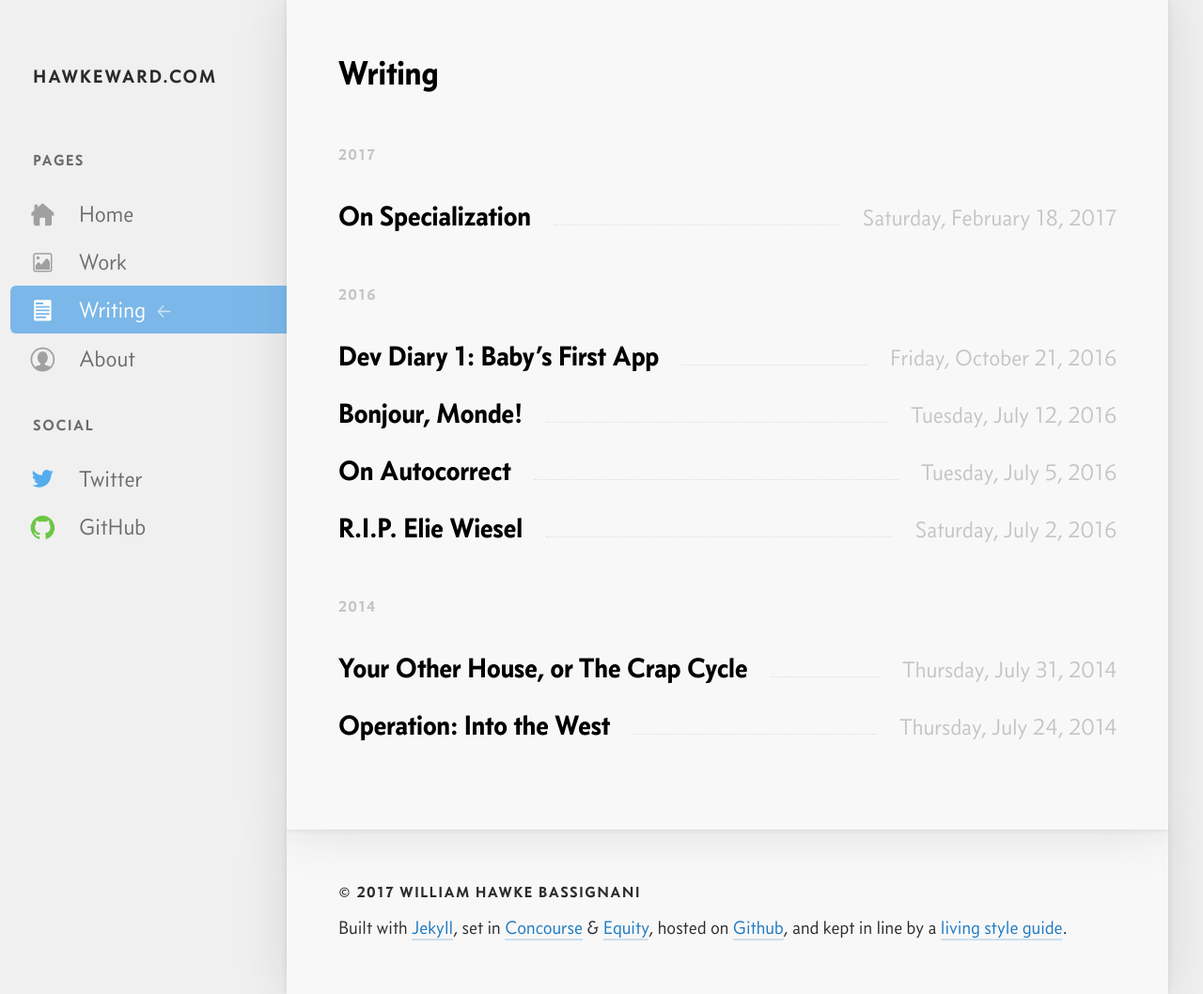
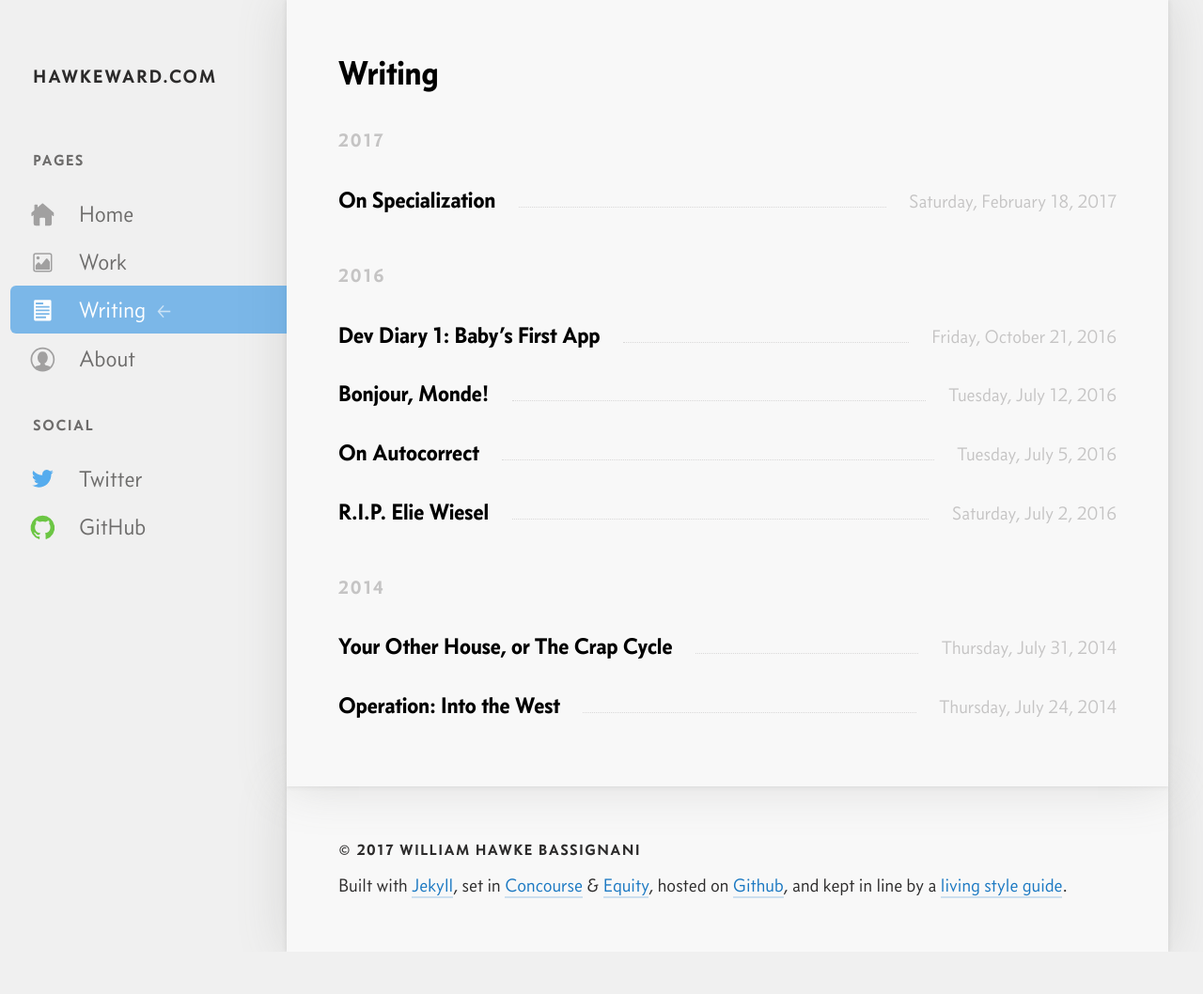
Before and after one commit to whbassignani/whbassignani.github.io, a Jekyll site: the page built from writing/index.html, in a window 1280 px wide. Shown: the whole page at 94% size. Built offline with Jekyll 4.4.1, drawn with Linux system fonts in a browser that asks for light colours; after the commit the page ends 1013 px from its top, so only the background shows below that.

Commit message:
Updated archive/writing landing page styles

```diff
--- a/scss/_archive.scss
+++ b/scss/_archive.scss
@@ -1,68 +1,55 @@
-.archive h2 {
-  @include bold-spaced-type;
-
-  margin: $gutter-large 0 $gutter-small;
-  color: color(grey, 200);
-  font-size: $type-minus-two;
+.archive-year {
+  @include h4;
+  color: $color-ui-light;
+  font-size: size(-1);
+  margin-top: size(2);
 }
 
-.archive ul {
+.archive-list {
+  margin: 0;
   padding-left: 0;
 }
 
-.archive li {
-  padding-left: 0;
-  margin-bottom: $gutter-small;
+.archive-list-item {
   list-style: none;
+  margin: 0;
+  padding: 0;
 }
 
 .archive-link {
   @include flexbox;
   @include align-items(baseline);
+  border-bottom: 0;
+  padding: size(-2) 0;
 
-  border-bottom: 0;
-  color: $black;
+  &:hover .archive-post-title,
+  &:hover .archive-post-date,
+  &:hover .archive-post-dots {
+    border-color: $color-interactive-hover;
+    color: $color-interactive-hover;
+  }
 }
 
 .archive-post-title {
   @include flex(0 1 auto);
   font-size: $type-base;
   margin: 0;
-  margin-right: $gutter-small;
+  margin-right: size(0);
   transition: color $animation-time;
-
-  a:hover & {
-    color: $color-interactive-hover;
-  }
-
-  @media ($bp-small) {
-    font-size: $type-plus-one;
-  }
 }
 
 .archive-post-date {
-  @include flex(0 0 auto);
+  color: $color-ui-light;
   display: block;
-  margin: 0 0 $gutter-smallest $gutter-small;
-  color: color(grey, 200);
+  flex: 0 0 auto;
   font-family: $sans-serif;
-  font-size: $type-minus-one;
+  font-size: size(-1);
   line-height: 1;
+  margin-left: size(0);
   text-align: right;
   transition: color $animation-time;
 
-  a:hover & {
-    color: $color-interactive-hover;
-  }
-
-  &:last-child {
-    margin-bottom: 0;
-  }
-
-  @media ($bp-small) {
-    font-size: $type-base;
-  }
-
+  // Swaps the shorthand/abbreviated date for a full string
   @media ($bp-medium) {
     &:before {
       content: attr(data-full);
@@ -74,9 +61,8 @@
   }
 }
 
-.archive-dots {
-  @include flex(1 1 auto);
-
-  border-bottom: 1px dotted color(grey, 200);
-  opacity: 0.5;
+.archive-post-dots {
+  border-bottom: ($border-width / 2) dotted $color-ui-light;
+  flex: 1 1 auto;
+  opacity: 0.6;
 }
--- a/writing/index.html
+++ b/writing/index.html
@@ -5,7 +5,7 @@
 <section id="archive-posts" class="archive">
   {%for post in site.categories.writing %}
     {% unless post.next %}
-  <h2>{{ post.date | date: '%Y' }}</h2>
+  <h2 class="archive-year">{{ post.date | date: '%Y' }}</h2>
 
   <ul class="archive-list">
     {% else %}
@@ -14,16 +14,19 @@
       {% if year != nyear %}
   </ul>
 
-  <h2>{{ post.date | date: '%Y' }}</h2>
+  <h2 class="archive-year">{{ post.date | date: '%Y' }}</h2>
 
   <ul class="archive-list">
       {% endif %}
     {% endunless %}
-    <li>
+    <li class="archive-list-item">
       <article class="archive-post">
         <a href="{{ post.url }}" class="archive-link" title="{{ post.title }}">
           <h1 class="archive-post-title">{{ post.title }}</h1>
-<div class="archive-dots"></div>
+
+          <!-- Dots between title and year -->
+          <div class="archive-post-dots"></div>
+
           <time class="archive-post-date" data-full="{{ post.date | date: "%A, %B %-d, %Y" }}">
             <span class="shorthand">{{ post.date | date: "%b %-d" }}</span>
           </time>
```
